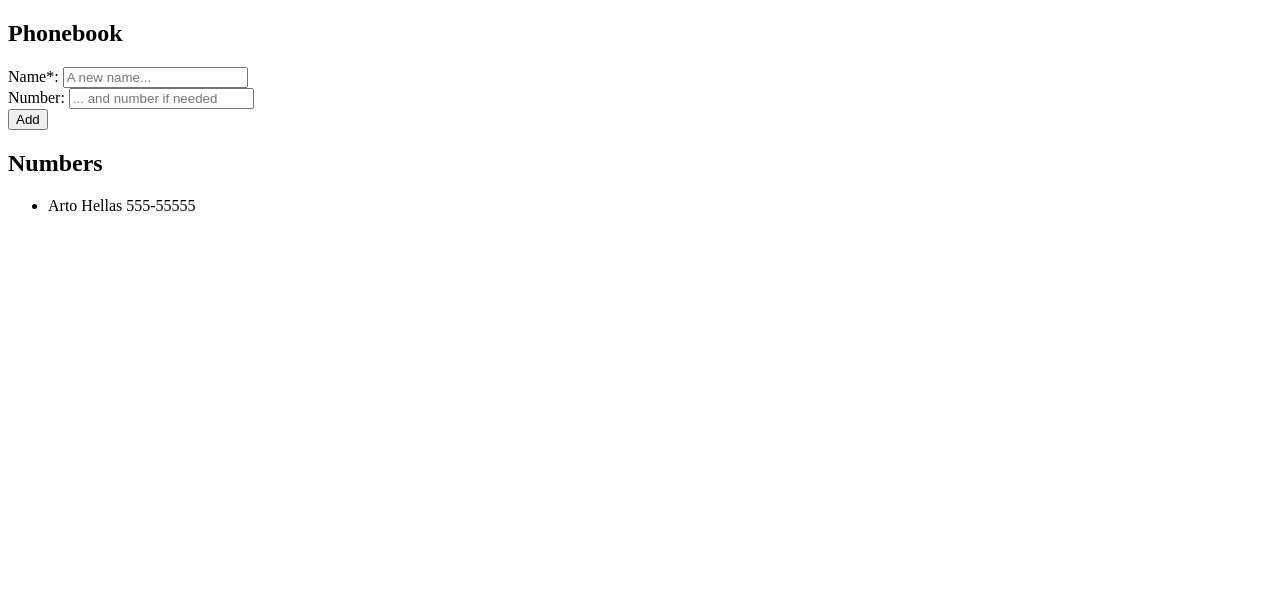
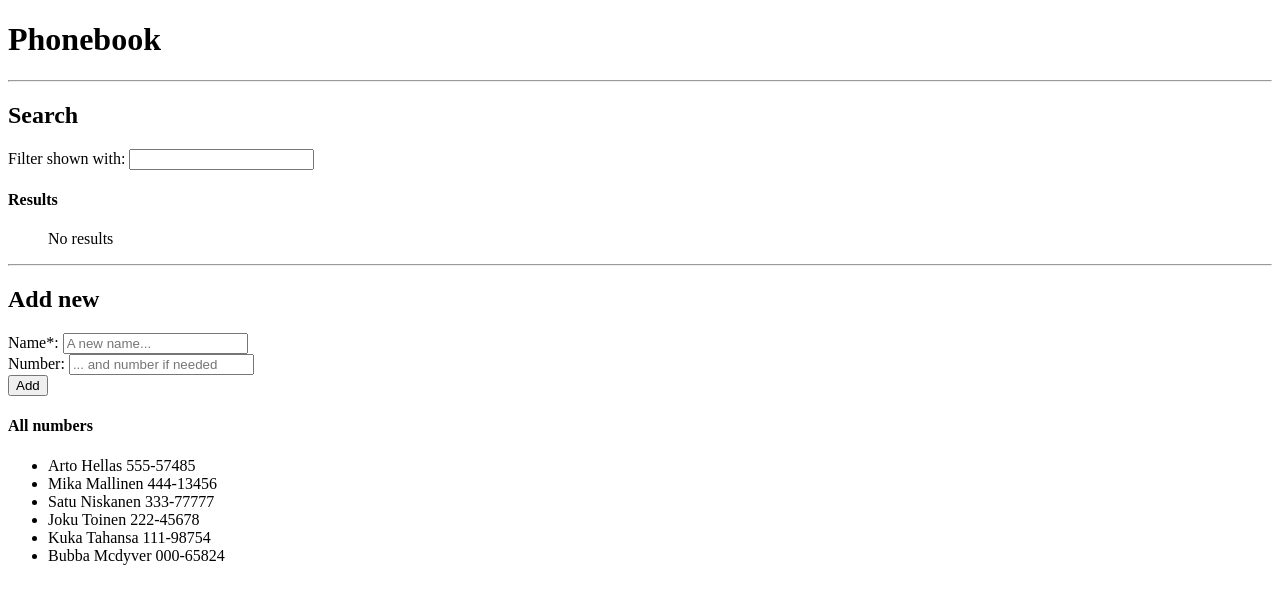
Before and after one commit to JuriHajainen/fullstackopen, a React (Vite) app in the folder osa2/puhelinluettelo/: page / in a window 1280 px wide. Shown: the top 604 px of the page. Built offline with nearby package versions, Linux system fonts and the light colour scheme.

Commit message:
2.9 is done

```diff
--- a/osa2/puhelinluettelo/src/App.jsx
+++ b/osa2/puhelinluettelo/src/App.jsx
@@ -8,10 +8,12 @@ import Person       from './components/Person'
 const App = (props) => {
 
 
-  const [ persons, setPersons ]     = useState(props.persons)
-  const [ newName, setNewName ]     = useState('')
-  const [ newNumber, setNewNumber ] = useState('')
-  const [ id, setId ]               = useState(2) // SET "id" to use it for new added persons
+  const [ persons, setPersons ]                = useState(props.persons)
+  const [ newName, setNewName ]                = useState('')
+  const [ newNumber, setNewNumber ]            = useState('')
+  const [ id, setId ]                          = useState(7) // SET "id" to use it for new added persons
+  const [ search_keyword, search_keyword_set ] = useState('')
+  // const [ search_results, search_results_set ] = useState([])
 
   const number_validationRules_text = `Number is not valid.
   RULES:
@@ -117,6 +119,20 @@ const App = (props) => {
     setNewNumber(ev.target.value)
   }
 
+  //--- ----------------------------------------
+  const search_keyword_onChange = (ev) => {
+    console.log(ev.target.value)
+    search_keyword_set(ev.target.value)
+    console.log('search_keyword', search_keyword)
+    // const re = new RegExp(search_keyword, 'i')
+    // search_results_set(persons.filter(person => person.name.match(re)))
+    // console.log('search_results', search_results)
+
+  }
+
+  const re             = new RegExp(search_keyword, 'i')
+  const search_results = (search_keyword) ? persons.filter( person => re.test(person.name) ) : []
+
 
   //--- ----------------------------------------
   const newNumber_reset = () => {
@@ -145,10 +161,27 @@ const App = (props) => {
   return (
     <div>
 
-      <h2>Phonebook</h2>
+      <h1>Phonebook</h1>
 
+      <hr />
+
+      <h2>Search</h2>
+      <div>
+          Filter shown with: <input type     = "text"
+                                    value    = { search_keyword }
+                                    onChange = { search_keyword_onChange }/>
+      </div>
+      <h4>Results</h4>
+      <ul>{
+        (search_results.length === 0) ?
+        'No results' :
+        search_results.map( result => <Person key = { result.id } person = { result } /> )
+      }</ul>
+
+      <hr />
+
+      <h2>Add new</h2>
       <form onSubmit={ addName }>
-
         <div>
           <span title="Pakollinen kenttä">Name*: </span>
           <input type        = "text"
@@ -156,21 +189,18 @@ const App = (props) => {
                  value       = { newName }
                  onChange    = { handleNewName }/>
         </div>
-
         <div>
           Number: <input type       = "text"
                          placeholder = '... and number if needed'
                          value       = { newNumber }
                          onChange    = { handleNewNumber }/>
         </div>
-
         <div><button type="submit">Add</button></div>
-
       </form>
 
       {/* <div>_DEV_DEBUG: { newName }</div> */}
 
-      <h2>Numbers</h2>
+      <h4>All numbers</h4>
       <ul>{ persons.map( person => <Person key = { person.id } person = { person } /> ) }</ul>
 
     </div>
--- a/osa2/puhelinluettelo/src/main.jsx
+++ b/osa2/puhelinluettelo/src/main.jsx
@@ -9,9 +9,34 @@ import App from './App'
 const persons = [
   {
     name:   'Arto Hellas',
-    number: '555-55555',
+    number: '555-57485',
     id:     1
-  }
+  },
+  {
+    name:   'Mika Mallinen',
+    number: '444-13456',
+    id:     2
+  },
+  {
+    name:   'Satu Niskanen',
+    number: '333-77777',
+    id:     3
+  },
+  {
+    name:   'Joku Toinen',
+    number: '222-45678',
+    id:     4
+  },
+  {
+    name:   'Kuka Tahansa',
+    number: '111-98754',
+    id:     5
+  },
+  {
+    name:   'Bubba Mcdyver',
+    number: '000-65824',
+    id:     6
+  },
 ]
 
 
```
